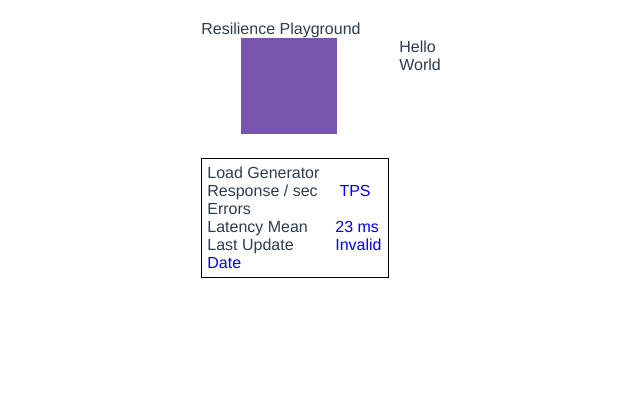
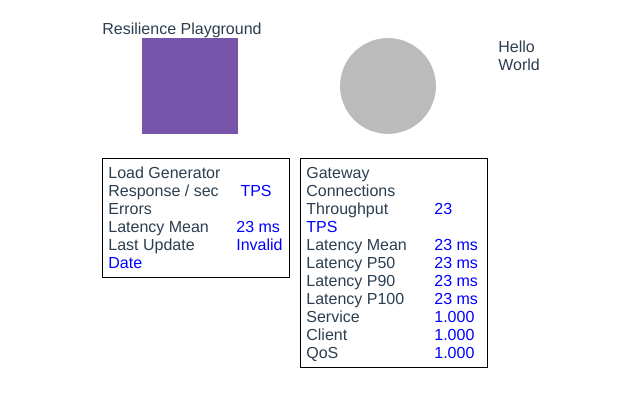
Before and after one commit to jpbarto/appres-demo, a Vue app in the folder vue-appres/: page / in a window 1280 px wide. Shown: the top 400 px of the page, without its empty margins (319-959 px from the left). Built offline with nearby package versions, Linux system fonts and the light colour scheme.

Commit message:
Added reactive stats board for the gateway

```diff
--- a/vue-appres/src/App.vue
+++ b/vue-appres/src/App.vue
@@ -2,9 +2,9 @@
   <header>Resilience Playground</header>
   <div id="console">
     <div id="statsConsole">
-      <LoadStats :stats-board="loadStatsBoard" />
+      <LoadStats :stats-board="loadStatsBoard" :worker="loadgen" />
+      <NodeStats :stats-board="gwStatsBoard" :worker="gateway" />
       <!--
-      <node-stats :worker="gateway" />
       <node-stats :worker="websvr" />
       <node-stats :worker="appsvr" />
       <node-stats :worker="datasvr" /> -->
@@ -16,7 +16,7 @@
 <script>
 // import { ref } from 'vue';
 
-// import NodeStats from './components/NodeStats.vue'
+import NodeStats from './components/NodeStats.vue'
 import LoadStats from './components/LoadStats.vue';
 import * as jsNetwork from './assets/js/Network.js';
 import * as StatsMan from './assets/js/StatsMan.js';
@@ -54,6 +54,7 @@ statsMan.addNode(websvr);
 statsMan.addNode(gateway);
 statsMan.addNode(loadGen);
 // const loadStatsBoard = statsMan.loadStatsBoard;
+const gwStatsBoard = statsMan.nodeStats[gateway.nodeName];
 const loadStatsBoard = statsMan.nodeStats[loadGen.nodeName];
 
 loadGen.postMessage({
@@ -64,17 +65,19 @@ loadGen.postMessage({
 export default {
   name: 'App',
   components: {
-    // NodeStats,
+    NodeStats,
     LoadStats,
   },
   data() {
     return {
       // loadStatsBoard: statsMan.nodeStats['load-generator'],
       loadStatsBoard: loadStatsBoard,
+      gwStatsBoard: gwStatsBoard,
       gateway: gateway,
       websvr: websvr,
       appsvr: appsvr,
-      datasvr: datasvr
+      datasvr: datasvr,
+      loadgen: loadGen
     }
   }
 }
--- a/vue-appres/src/components/LoadStats.vue
+++ b/vue-appres/src/components/LoadStats.vue
@@ -29,7 +29,8 @@
 export default {
   name: 'LoadStats',
   props: {
-    statsBoard: Object
+    statsBoard: Object,
+    worker: Object
   }
 }
 </script>
--- a/vue-appres/src/components/NodeStats.vue
+++ b/vue-appres/src/components/NodeStats.vue
@@ -2,30 +2,30 @@
   <div>
     <div class="nodeIcon"></div>
     <div id="nodeStats" class="statWindow">
-      <div class="statTitle">{{ worker.nodeName }}</div>
+      <div class="statTitle">{{ worker.nodeDisplayName }}</div>
       <div class="statLine">
         <span class="statLabel">Connections</span>
-        <span id="gwConnections" class="statValue">{{ nodeConnections }}</span>
+        <span id="gwConnections" class="statValue">{{ statsBoard.downRespCount }}</span>
       </div>
       <div class="statLine">
         <span class="statLabel">Throughput</span>
-        <span id="gwThroughput" class="statValue">{{ nodeThroughput }} TPS</span>
+        <span id="gwThroughput" class="statValue">23 TPS</span>
       </div>
       <div class="statLine">
         <span class="statLabel">Latency Mean</span>
-        <span id="gwLatMean" class="statValue">{{ nodeLatMean }} ms</span>
+        <span id="gwLatMean" class="statValue">23 ms</span>
       </div>
       <div class="statLine">
         <span class="statLabel">Latency P50</span>
-        <span id="gwLatPercentiles" class="statValue">{{ nodeLatP50 }} ms</span>
+        <span id="gwLatPercentiles" class="statValue">23 ms</span>
       </div>
       <div class="statLine">
         <span class="statLabel">Latency P90</span>
-        <span id="gwLatPercentiles" class="statValue">{{ nodeLatP90 }} ms</span>
+        <span id="gwLatPercentiles" class="statValue">23 ms</span>
       </div>
       <div class="statLine">
         <span class="statLabel">Latency P100</span>
-        <span id="gwLatPercentiles" class="statValue">{{ nodeLatP100 }} ms</span>
+        <span id="gwLatPercentiles" class="statValue">23 ms</span>
       </div>
       <div class="statLine">
         <span class="statLabel">Service</span>
@@ -45,47 +45,35 @@
 
 <script>
 // import { ref } from 'vue';
-import { calcAverage, calcQuartile } from '@/assets/js/Statistics';
+// import { calcAverage, calcQuartile } from '@/assets/js/Statistics';
 
-function updateStats(msg) {
-  if (msg.data.node == this.$props.worker.nodeId) {
-    const stats = msg.data.stats;
-    const period = Date.now() - stats.lastUpdate;
+// function updateStats(msg) {
+//   if (msg.data.node == this.$props.worker.nodeId) {
+//     const stats = msg.data.stats;
+//     const period = Date.now() - stats.lastUpdate;
 
-    var connCount = stats.upRqstCount;
-    var throughput = Math.round(stats.upRespCount / period * 1000);
-    var latmean = Math.round(calcAverage(stats.latencies));
-    var lat50 = Math.round(calcQuartile(stats.latencies, 50));
-    var lat90 = Math.round(calcQuartile(stats.latencies, 90));
-    var lat100 = Math.round(calcQuartile(stats.latencies, 100));
+//     var connCount = stats.upRqstCount;
+//     var throughput = Math.round(stats.upRespCount / period * 1000);
+//     var latmean = Math.round(calcAverage(stats.latencies));
+//     var lat50 = Math.round(calcQuartile(stats.latencies, 50));
+//     var lat90 = Math.round(calcQuartile(stats.latencies, 90));
+//     var lat100 = Math.round(calcQuartile(stats.latencies, 100));
 
-    this.nodeConnections = connCount;
-    this.nodeThroughput = throughput;
-    this.nodeLatMean = latmean;
-    this.nodeLatP50 = lat50;
-    this.nodeLatP90 = lat90;
-    this.nodeLatP100 = lat100;
-  }
-}
+//     this.nodeConnections = connCount;
+//     this.nodeThroughput = throughput;
+//     this.nodeLatMean = latmean;
+//     this.nodeLatP50 = lat50;
+//     this.nodeLatP90 = lat90;
+//     this.nodeLatP100 = lat100;
+//   }
+// }
 
 export default {
   name: 'NodeStats',
   props: {
-    worker: Object
-  },
-  data() {
-    return {
-      nodeConnections: 0,
-      nodeThroughput: 0,
-      nodeLatMean: 0,
-      nodeLatP50: 0,
-      nodeLatP90: 0,
-      nodeLatP100: 0,
-    };
-  },
-  created () {
-    this.$props.worker.addEventListener('message', updateStats.bind (this));
-  },
+    worker: Object,
+    statsBoard: Object
+  }
   // setup(props) {
   //   // props.worker.addEventListener('message', updateStats);
   // }
```
